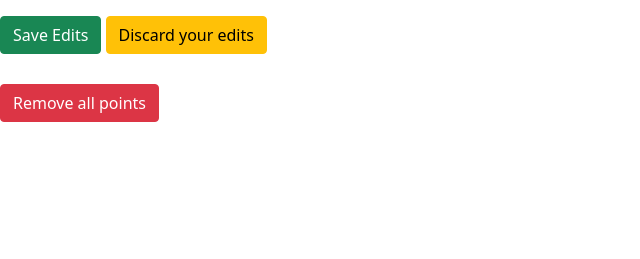
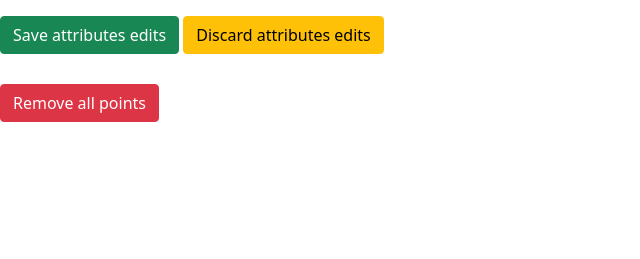
Before and after one commit to Rewinteer/PointerApp, a Flask app: page /pointList in a window 1280 px wide. Shown: the part 107-366 px from the top of the page, without its empty margins (0-640 px from the left). Run offline with Flask 3, Linux system fonts and the light colour scheme; data that the repository does not hold is empty; some libraries are stand-ins or nearby versions.

Commit message:
updated markup

```diff
--- a/static/js/list.js
+++ b/static/js/list.js
@@ -21,7 +21,7 @@ document.addEventListener("DOMContentLoaded", function() {
         // remove point
         } else if (event.target.classList.contains("remove-point")) {
             let pointId = event.target.dataset.targetId;
-            if (window.confirm(`Are you sure you want to remove the point with ID = ${pointId}?`)) {
+            if (window.confirm(`Are you sure you want to remove the point with ID = ${pointId}? This action cannot be reversed.`)) {
 
                 fetch('/removePoint', {
                     method: 'POST',
@@ -62,7 +62,7 @@ function saveListEdits() {
     }
 
     console.log(pointsData);
-    if (window.confirm(`Are you sure you want to save your edits?`)) {
+    if (window.confirm(`Are you sure you want to save your attributes edits?`)) {
 
         fetch('/listPointsUpdate', {
             method: 'POST',
--- a/templates/list.html
+++ b/templates/list.html
@@ -37,8 +37,8 @@
             {% endfor %}
         </tbody>
     </table>
-    <button type="button" class="btn btn-success" onclick="saveListEdits()">Save Edits</button>
-    <button type="button" class="btn btn-warning">Discard your edits</button>
+    <button type="button" class="btn btn-success" onclick="saveListEdits()">Save attributes edits</button>
+    <button type="button" class="btn btn-warning">Discard attributes edits</button>
     <div style="margin-top: 30px;">
         <button type="button" class="btn btn-danger">Remove all points</button>
     </div>
```
